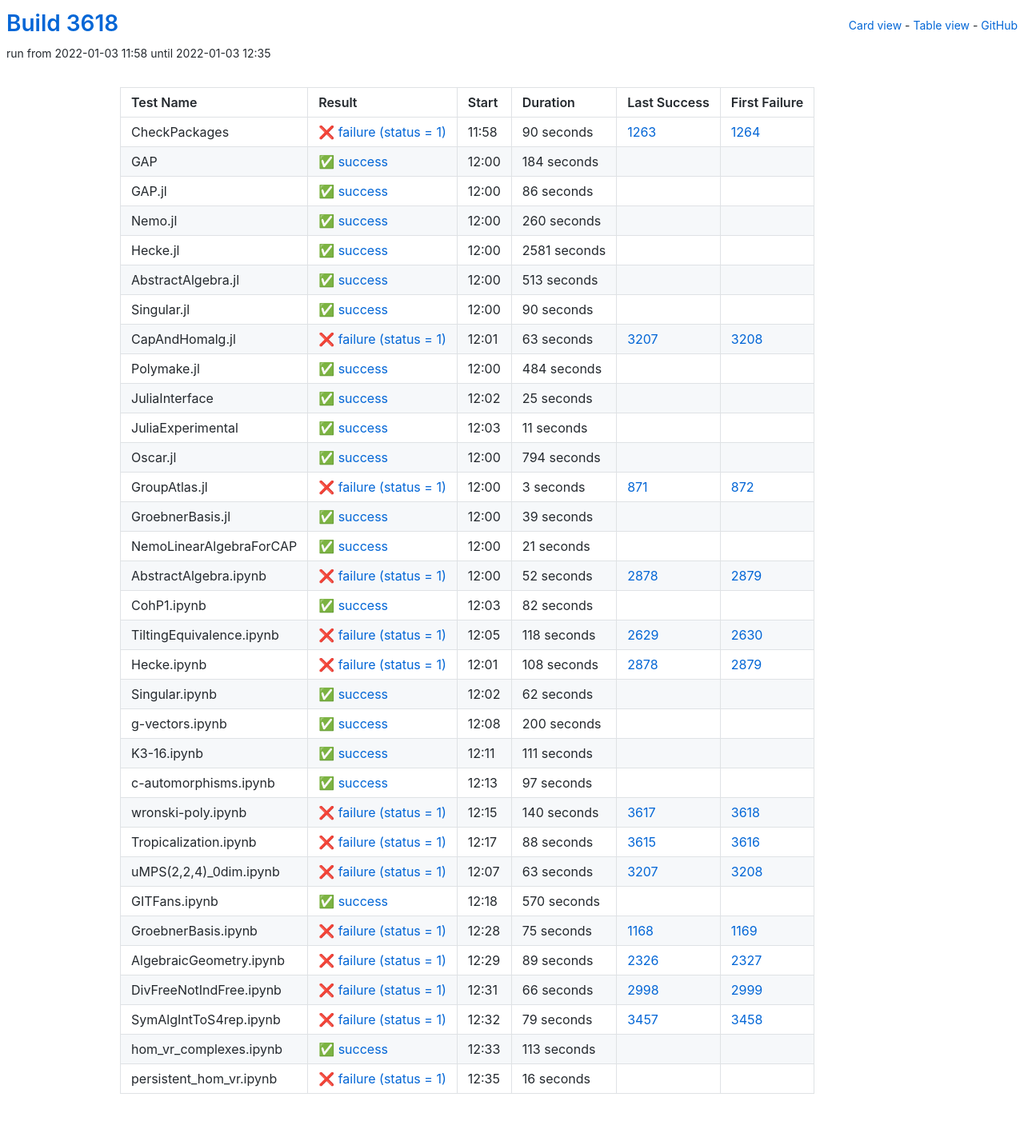
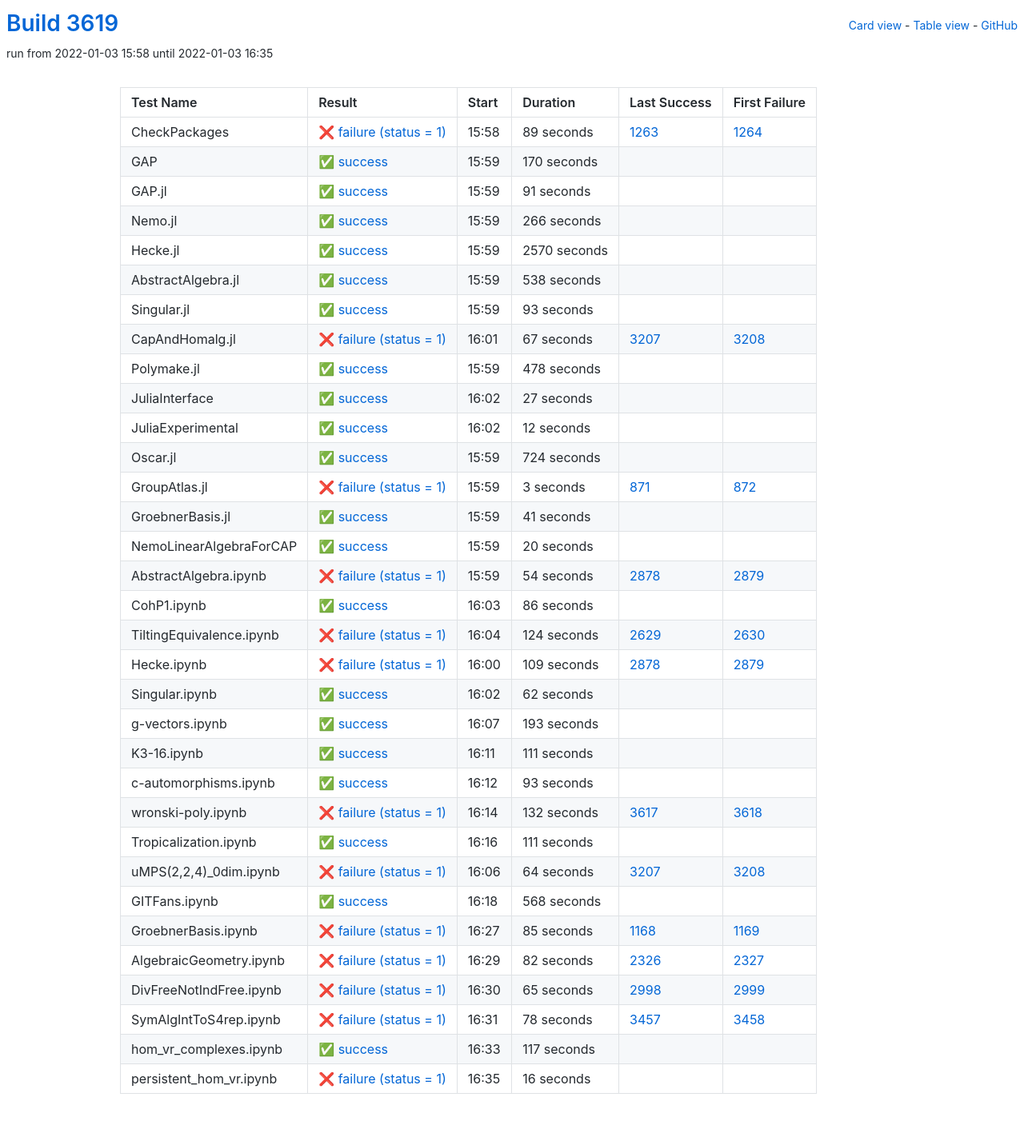
Before and after one commit to oscar-system/oscar-ci-status-stable, a Jekyll site: the page built from table.html, in a window 1280 px wide. Shown: the whole page at 80% size. Built offline with Jekyll 4.4.1, drawn with Linux system fonts in a browser that asks for light colours.

Commit message:
Build #3619

```diff
--- a/_data/ci.yml
+++ b/_data/ci.yml
@@ -1,6 +1,6 @@
 ---
-build: 3618
-build_url: https://oscarci.mathematik.uni-kl.de/job/oscar-stable/3618/
+build: 3619
+build_url: https://oscarci.mathematik.uni-kl.de/job/oscar-stable/3619/
 job: oscar-stable
 organization: oscar-system
 repo: oscar-ci-status-stable
@@ -8,152 +8,152 @@ repourl: https://github.com/oscar-system/oscar-ci-status-stable
 tests:
 - name: CheckPackages
   id: checkpackages
-  log: https://oscarci.mathematik.uni-kl.de/job/oscar-stable/3618/artifact/logs/build-3618/CheckPackages.log
-  start: 2022-01-03 11:58
+  log: https://oscarci.mathematik.uni-kl.de/job/oscar-stable/3619/artifact/logs/build-3619/CheckPackages.log
+  start: 2022-01-03 15:58
   success: false
   exitcode: 1
   status: failure
-  duration: 90
+  duration: 89
   last_success: 1263
   last_success_url: https://oscarci.mathematik.uni-kl.de/job/oscar-stable/1263/
   first_failure: 1264
   first_failure_url: https://oscarci.mathematik.uni-kl.de/job/oscar-stable/1264/
 - name: GAP
   id: gap
-  log: https://oscarci.mathematik.uni-kl.de/job/oscar-stable/3618/artifact/logs/build-3618/GAP.log
-  start: 2022-01-03 12:00
+  log: https://oscarci.mathematik.uni-kl.de/job/oscar-stable/3619/artifact/logs/build-3619/GAP.log
+  start: 2022-01-03 15:59
   success: true
   exitcode: 0
   status: success
-  duration: 184
+  duration: 170
   last_success: false
   last_success_url:
   first_failure: false
   first_failure_url:
 - name: GAP.jl
   id: gap-jl
-  log: https://oscarci.mathematik.uni-kl.de/job/oscar-stable/3618/artifact/logs/build-3618/GAP.jl.log
-  start: 2022-01-03 12:00
+  log: https://oscarci.mathematik.uni-kl.de/job/oscar-stable/3619/artifact/logs/build-3619/GAP.jl.log
+  start: 2022-01-03 15:59
   success: true
   exitcode: 0
   status: success
-  duration: 86
+  duration: 91
   last_success: false
   last_success_url:
   first_failure: false
   first_failure_url:
 - name: Nemo.jl
   id: nemo-jl
-  log: https://oscarci.mathematik.uni-kl.de/job/oscar-stable/3618/artifact/logs/build-3618/Nemo.jl.log
-  start: 2022-01-03 12:00
+  log: https://oscarci.mathematik.uni-kl.de/job/oscar-stable/3619/artifact/logs/build-3619/Nemo.jl.log
+  start: 2022-01-03 15:59
   success: true
   exitcode: 0
   status: success
-  duration: 260
+  duration: 266
   last_success: false
   last_success_url:
   first_failure: false
   first_failure_url:
 - name: Hecke.jl
   id: hecke-jl
-  log: https://oscarci.mathematik.uni-kl.de/job/oscar-stable/3618/artifact/logs/build-3618/Hecke.jl.log
-  start: 2022-01-03 12:00
+  log: https://oscarci.mathematik.uni-kl.de/job/oscar-stable/3619/artifact/logs/build-3619/Hecke.jl.log
+  start: 2022-01-03 15:59
   success: true
   exitcode: 0
   status: success
-  duration: 2581
+  duration: 2570
   last_success: false
   last_success_url:
   first_failure: false
   first_failure_url:
 - name: AbstractAlgebra.jl
   id: abstractalgebra-jl
-  log: https://oscarci.mathematik.uni-kl.de/job/oscar-stable/3618/artifact/logs/build-3618/AbstractAlgebra.jl.log
-  start: 2022-01-03 12:00
+  log: https://oscarci.mathematik.uni-kl.de/job/oscar-stable/3619/artifact/logs/build-3619/AbstractAlgebra.jl.log
+  start: 2022-01-03 15:59
   success: true
   exitcode: 0
   status: success
-  duration: 513
+  duration: 538
   last_success: false
   last_success_url:
   first_failure: false
   first_failure_url:
 - name: Singular.jl
   id: singular-jl
-  log: https://oscarci.mathematik.uni-kl.de/job/oscar-stable/3618/artifact/logs/build-3618/Singular.jl.log
-  start: 2022-01-03 12:00
+  log: https://oscarci.mathematik.uni-kl.de/job/oscar-stable/3619/artifact/logs/build-3619/Singular.jl.log
+  start: 2022-01-03 15:59
   success: true
   exitcode: 0
   status: success
-  duration: 90
+  duration: 93
   last_success: false
   last_success_url:
   first_failure: false
   first_failure_url:
 - name: CapAndHomalg.jl
   id: capandhomalg-jl
-  log: https://oscarci.mathematik.uni-kl.de/job/oscar-stable/3618/artifact/logs/build-3618/CapAndHomalg.jl.log
-  start: 2022-01-03 12:01
+  log: https://oscarci.mathematik.uni-kl.de/job/oscar-stable/3619/artifact/logs/build-3619/CapAndHomalg.jl.log
+  start: 2022-01-03 16:01
   success: false
   exitcode: 1
   status: failure
-  duration: 63
+  duration: 67
   last_success: 3207
   last_success_url: https://oscarci.mathematik.uni-kl.de/job/oscar-stable/3207/
   first_failure: 3208
   first_failure_url: https://oscarci.mathematik.uni-kl.de/job/oscar-stable/3208/
 - name: Polymake.jl
   id: polymake-jl
-  log: https://oscarci.mathematik.uni-kl.de/job/oscar-stable/3618/artifact/logs/build-3618/Polymake.jl.log
-  start: 2022-01-03 12:00
+  log: https://oscarci.mathematik.uni-kl.de/job/oscar-stable/3619/artifact/logs/build-3619/Polymake.jl.log
+  start: 2022-01-03 15:59
   success: true
   exitcode: 0
   status: success
-  duration: 484
+  duration: 478
   last_success: false
   last_success_url:
   first_failure: false
   first_failure_url:
 - name: JuliaInterface
   id: juliainterface
-  log: https://oscarci.mathematik.uni-kl.de/job/oscar-stable/3618/artifact/logs/build-3618/JuliaInterface.log
-  start: 2022-01-03 12:02
+  log: https://oscarci.mathematik.uni-kl.de/job/oscar-stable/3619/artifact/logs/build-3619/JuliaInterface.log
+  start: 2022-01-03 16:02
   success: true
   exitcode: 0
   status: success
-  duration: 25
+  duration: 27
   last_success: false
   last_success_url:
   first_failure: false
   first_failure_url:
 - name: JuliaExperimental
   id: juliaexperimental
-  log: https://oscarci.mathematik.uni-kl.de/job/oscar-stable/3618/artifact/logs/build-3618/JuliaExperimental.log
-  start: 2022-01-03 12:03
+  log: https://oscarci.mathematik.uni-kl.de/job/oscar-stable/3619/artifact/logs/build-3619/JuliaExperimental.log
+  start: 2022-01-03 16:02
   success: true
   exitcode: 0
   status: success
-  duration: 11
+  duration: 12
   last_success: false
   last_success_url:
   first_failure: false
   first_failure_url:
 - name: Oscar.jl
   id: oscar-jl
-  log: https://oscarci.mathematik.uni-kl.de/job/oscar-stable/3618/artifact/logs/build-3618/Oscar.jl.log
-  start: 2022-01-03 12:00
+  log: https://oscarci.mathematik.uni-kl.de/job/oscar-stable/3619/artifact/logs/build-3619/Oscar.jl.log
+  start: 2022-01-03 15:59
   success: true
   exitcode: 0
   status: success
-  duration: 794
+  duration: 724
   last_success: false
   last_success_url:
   first_failure: false
   first_failure_url:
 - name: GroupAtlas.jl
   id: groupatlas-jl
-  log: https://oscarci.mathematik.uni-kl.de/job/oscar-stable/3618/artifact/logs/build-3618/GroupAtlas.jl.log
-  start: 2022-01-03 12:00
+  log: https://oscarci.mathematik.uni-kl.de/job/oscar-stable/3619/artifact/logs/build-3619/GroupAtlas.jl.log
+  start: 2022-01-03 15:59
   success: false
   exitcode: 1
   status: failure
@@ -164,80 +164,80 @@ tests:
   first_failure_url: https://oscarci.mathematik.uni-kl.de/job/oscar-stable/872/
 - name: GroebnerBasis.jl
   id: groebnerbasis-jl
-  log: https://oscarci.mathematik.uni-kl.de/job/oscar-stable/3618/artifact/logs/build-3618/GroebnerBasis.jl.log
-  start: 2022-01-03 12:00
+  log: https://oscarci.mathematik.uni-kl.de/job/oscar-stable/3619/artifact/logs/build-3619/GroebnerBasis.jl.log
+  start: 2022-01-03 15:59
   success: true
   exitcode: 0
   status: success
-  duration: 39
+  duration: 41
   last_success: false
   last_success_url:
   first_failure: false
   first_failure_url:
 - name: NemoLinearAlgebraForCAP
   id: nemolinearalgebraforcap
-  log: https://oscarci.mathematik.uni-kl.de/job/oscar-stable/3618/artifact/logs/build-3618/NemoLinearAlgebraForCAP.log
-  start: 2022-01-03 12:00
+  log: https://oscarci.mathematik.uni-kl.de/job/oscar-stable/3619/artifact/logs/build-3619/NemoLinearAlgebraForCAP.log
+  start: 2022-01-03 15:59
   success: true
   exitcode: 0
   status: success
-  duration: 21
+  duration: 20
   last_success: false
   last_success_url:
   first_failure: false
   first_failure_url:
 - name: AbstractAlgebra.ipynb
   id: abstractalgebra-ipynb
-  log: https://oscarci.mathematik.uni-kl.de/job/oscar-stable/3618/artifact/logs/build-3618/AbstractAlgebra.ipynb.log
-  start: 2022-01-03 12:00
+  log: https://oscarci.mathematik.uni-kl.de/job/oscar-stable/3619/artifact/logs/build-3619/AbstractAlgebra.ipynb.log
+  start: 2022-01-03 15:59
   success: false
   exitcode: 1
   status: failure
-  duration: 52
+  duration: 54
   last_success: 2878
   last_success_url: https://oscarci.mathematik.uni-kl.de/job/oscar-stable/2878/
   first_failure: 2879
   first_failure_url: https://oscarci.mathematik.uni-kl.de/job/oscar-stable/2879/
 - name: CohP1.ipynb
   id: cohp1-ipynb
-  log: https://oscarci.mathematik.uni-kl.de/job/oscar-stable/3618/artifact/logs/build-3618/CohP1.ipynb.log
-  start: 2022-01-03 12:03
+  log: https://oscarci.mathematik.uni-kl.de/job/oscar-stable/3619/artifact/logs/build-3619/CohP1.ipynb.log
+  start: 2022-01-03 16:03
   success: true
   exitcode: 0
   status: success
-  duration: 82
+  duration: 86
   last_success: false
   last_success_url:
   first_failure: false
   first_failure_url:
 - name: TiltingEquivalence.ipynb
   id: tiltingequivalence-ipynb
-  log: https://oscarci.mathematik.uni-kl.de/job/oscar-stable/3618/artifact/logs/build-3618/TiltingEquivalence.ipynb.log
-  start: 2022-01-03 12:05
+  log: https://oscarci.mathematik.uni-kl.de/job/oscar-stable/3619/artifact/logs/build-3619/TiltingEquivalence.ipynb.log
+  start: 2022-01-03 16:04
   success: false
   exitcode: 1
   status: failure
-  duration: 118
+  duration: 124
   last_success: 2629
   last_success_url: https://oscarci.mathematik.uni-kl.de/job/oscar-stable/2629/
   first_failure: 2630
   first_failure_url: https://oscarci.mathematik.uni-kl.de/job/oscar-stable/2630/
 - name: Hecke.ipynb
   id: hecke-ipynb
-  log: https://oscarci.mathematik.uni-kl.de/job/oscar-stable/3618/artifact/logs/build-3618/Hecke.ipynb.log
-  start: 2022-01-03 12:01
+  log: https://oscarci.mathematik.uni-kl.de/job/oscar-stable/3619/artifact/logs/build-3619/Hecke.ipynb.log
+  start: 2022-01-03 16:00
   success: false
   exitcode: 1
   status: failure
-  duration: 108
+  duration: 109
   last_success: 2878
   last_success_url: https://oscarci.mathematik.uni-kl.de/job/oscar-stable/2878/
   first_failure: 2879
   first_failure_url: https://oscarci.mathematik.uni-kl.de/job/oscar-stable/2879/
 - name: Singular.ipynb
   id: singular-ipynb
-  log: https://oscarci.mathematik.uni-kl.de/job/oscar-stable/3618/artifact/logs/build-3618/Singular.ipynb.log
-  start: 2022-01-03 12:02
+  log: https://oscarci.mathematik.uni-kl.de/job/oscar-stable/3619/artifact/logs/build-3619/Singular.ipynb.log
+  start: 2022-01-03 16:02
   success: true
   exitcode: 0
   status: success
@@ -248,20 +248,20 @@ tests:
   first_failure_url:
 - name: g-vectors.ipynb
   id: g-vectors-ipynb
-  log: https://oscarci.mathematik.uni-kl.de/job/oscar-stable/3618/artifact/logs/build-3618/g-vectors.ipynb.log
-  start: 2022-01-03 12:08
+  log: https://oscarci.mathematik.uni-kl.de/job/oscar-stable/3619/artifact/logs/build-3619/g-vectors.ipynb.log
+  start: 2022-01-03 16:07
   success: true
   exitcode: 0
   status: success
-  duration: 200
+  duration: 193
   last_success: false
   last_success_url:
   first_failure: false
   first_failure_url:
 - name: K3-16.ipynb
   id: k3-16-ipynb
-  log: https://oscarci.mathematik.uni-kl.de/job/oscar-stable/3618/artifact/logs/build-3618/K3-16.ipynb.log
-  start: 2022-01-03 12:11
+  log: https://oscarci.mathematik.uni-kl.de/job/oscar-stable/3619/artifact/logs/build-3619/K3-16.ipynb.log
+  start: 2022-01-03 16:11
   success: true
   exitcode: 0
   status: success
@@ -272,128 +272,128 @@ tests:
   first_failure_url:
 - name: c-automorphisms.ipynb
   id: c-automorphisms-ipynb
-  log: https://oscarci.mathematik.uni-kl.de/job/oscar-stable/3618/artifact/logs/build-3618/c-automorphisms.ipynb.log
-  start: 2022-01-03 12:13
+  log: https://oscarci.mathematik.uni-kl.de/job/oscar-stable/3619/artifact/logs/build-3619/c-automorphisms.ipynb.log
+  start: 2022-01-03 16:12
   success: true
   exitcode: 0
   status: success
-  duration: 97
+  duration: 93
   last_success: false
   last_success_url:
   first_failure: false
   first_failure_url:
 - name: wronski-poly.ipynb
   id: wronski-poly-ipynb
-  log: https://oscarci.mathematik.uni-kl.de/job/oscar-stable/3618/artifact/logs/build-3618/wronski-poly.ipynb.log
-  start: 2022-01-03 12:15
+  log: https://oscarci.mathematik.uni-kl.de/job/oscar-stable/3619/artifact/logs/build-3619/wronski-poly.ipynb.log
+  start: 2022-01-03 16:14
   success: false
   exitcode: 1
   status: failure
-  duration: 140
+  duration: 132
   last_success: 3617
   last_success_url: https://oscarci.mathematik.uni-kl.de/job/oscar-stable/3617/
   first_failure: 3618
   first_failure_url: https://oscarci.mathematik.uni-kl.de/job/oscar-stable/3618/
 - name: Tropicalization.ipynb
   id: tropicalization-ipynb
-  log: https://oscarci.mathematik.uni-kl.de/job/oscar-stable/3618/artifact/logs/build-3618/Tropicalization.ipynb.log
-  start: 2022-01-03 12:17
+  log: https://oscarci.mathematik.uni-kl.de/job/oscar-stable/3619/artifact/logs/build-3619/Tropicalization.ipynb.log
+  start: 2022-01-03 16:16
+  success: true
+  exitcode: 0
+  status: success
+  duration: 111
+  last_success: false
+  last_success_url:
+  first_failure: false
+  first_failure_url:
+- name: uMPS(2,2,4)_0dim.ipynb
+  id: umps-2-2-4-0dim-ipynb
+  log: https://oscarci.mathematik.uni-kl.de/job/oscar-stable/3619/artifact/logs/build-3619/uMPS-2-2-4-_0dim.ipynb.log
+  start: 2022-01-03 16:06
   success: false
   exitcode: 1
   status: failure
-  duration: 88
-  last_success: 3615
-  last_success_url: https://oscarci.mathematik.uni-kl.de/job/oscar-stable/3615/
-  first_failure: 3616
-  first_failure_url: https://oscarci.mathematik.uni-kl.de/job/oscar-stable/3616/
-- name: uMPS(2,2,4)_0dim.ipynb
-  id: umps-2-2-4-0dim-ipynb
-  log: https://oscarci.mathematik.uni-kl.de/job/oscar-stable/3618/artifact/logs/build-3618/uMPS-2-2-4-_0dim.ipynb.log
-  start: 2022-01-03 12:07
-  success: false
-  exitcode: 1
-  status: failure
-  duration: 63
+  duration: 64
   last_success: 3207
   last_success_url: https://oscarci.mathematik.uni-kl.de/job/oscar-stable/3207/
   first_failure: 3208
   first_failure_url: https://oscarci.mathematik.uni-kl.de/job/oscar-stable/3208/
 - name: GITFans.ipynb
   id: gitfans-ipynb
-  log: https://oscarci.mathematik.uni-kl.de/job/oscar-stable/3618/artifact/logs/build-3618/GITFans.ipynb.log
-  start: 2022-01-03 12:18
+  log: https://oscarci.mathematik.uni-kl.de/job/oscar-stable/3619/artifact/logs/build-3619/GITFans.ipynb.log
+  start: 2022-01-03 16:18
   success: true
   exitcode: 0
   status: success
-  duration: 570
+  duration: 568
   last_success: false
   last_success_url:
   first_failure: false
   first_failure_url:
 - name: GroebnerBasis.ipynb
   id: groebnerbasis-ipynb
-  log: https://oscarci.mathematik.uni-kl.de/job/oscar-stable/3618/artifact/logs/build-3618/GroebnerBasis.ipynb.log
-  start: 2022-01-03 12:28
+  log: https://oscarci.mathematik.uni-kl.de/job/oscar-stable/3619/artifact/logs/build-3619/GroebnerBasis.ipynb.log
+  start: 2022-01-03 16:27
   success: false
   exitcode: 1
   status: failure
-  duration: 75
+  duration: 85
   last_success: 1168
   last_success_url: https://oscarci.mathematik.uni-kl.de/job/oscar-stable/1168/
   first_failure: 1169
   first_failure_url: https://oscarci.mathematik.uni-kl.de/job/oscar-stable/1169/
 - name: AlgebraicGeometry.ipynb
   id: algebraicgeometry-ipynb
-  log: https://oscarci.mathematik.uni-kl.de/job/oscar-stable/3618/artifact/logs/build-3618/AlgebraicGeometry.ipynb.log
-  start: 2022-01-03 12:29
+  log: https://oscarci.mathematik.uni-kl.de/job/oscar-stable/3619/artifact/logs/build-3619/AlgebraicGeometry.ipynb.log
+  start: 2022-01-03 16:29
   success: false
   exitcode: 1
   status: failure
-  duration: 89
+  duration: 82
   last_success: 2326
   last_success_url: https://oscarci.mathematik.uni-kl.de/job/oscar-stable/2326/
   first_failure: 2327
   first_failure_url: https://oscarci.mathematik.uni-kl.de/job/oscar-stable/2327/
 - name: DivFreeNotIndFree.ipynb
   id: divfreenotindfree-ipynb
-  log: https://oscarci.mathematik.uni-kl.de/job/oscar-stable/3618/artifact/logs/build-3618/DivFreeNotIndFree.ipynb.log
-  start: 2022-01-03 12:31
+  log: https://oscarci.mathematik.uni-kl.de/job/oscar-stable/3619/artifact/logs/build-3619/DivFreeNotIndFree.ipynb.log
+  start: 2022-01-03 16:30
   success: false
   exitcode: 1
   status: failure
-  duration: 66
+  duration: 65
   last_success: 2998
   last_success_url: https://oscarci.mathematik.uni-kl.de/job/oscar-stable/2998/
   first_failure: 2999
   first_failure_url: https://oscarci.mathematik.uni-kl.de/job/oscar-stable/2999/
 - name: SymAlgIntToS4rep.ipynb
   id: symalginttos4rep-ipynb
-  log: https://oscarci.mathematik.uni-kl.de/job/oscar-stable/3618/artifact/logs/build-3618/SymAlgIntToS4rep.ipynb.log
-  start: 2022-01-03 12:32
+  log: https://oscarci.mathematik.uni-kl.de/job/oscar-stable/3619/artifact/logs/build-3619/SymAlgIntToS4rep.ipynb.log
+  start: 2022-01-03 16:31
   success: false
   exitcode: 1
   status: failure
-  duration: 79
+  duration: 78
   last_success: 3457
   last_success_url: https://oscarci.mathematik.uni-kl.de/job/oscar-stable/3457/
   first_failure: 3458
   first_failure_url: https://oscarci.mathematik.uni-kl.de/job/oscar-stable/3458/
 - name: hom_vr_complexes.ipynb
   id: hom-vr-complexes-ipynb
-  log: https://oscarci.mathematik.uni-kl.de/job/oscar-stable/3618/artifact/logs/build-3618/hom_vr_complexes.ipynb.log
-  start: 2022-01-03 12:33
+  log: https://oscarci.mathematik.uni-kl.de/job/oscar-stable/3619/artifact/logs/build-3619/hom_vr_complexes.ipynb.log
+  start: 2022-01-03 16:33
   success: true
   exitcode: 0
   status: success
-  duration: 113
+  duration: 117
   last_success: false
   last_success_url:
   first_failure: false
   first_failure_url:
 - name: persistent_hom_vr.ipynb
   id: persistent-hom-vr-ipynb
-  log: https://oscarci.mathematik.uni-kl.de/job/oscar-stable/3618/artifact/logs/build-3618/persistent_hom_vr.ipynb.log
-  start: 2022-01-03 12:35
+  log: https://oscarci.mathematik.uni-kl.de/job/oscar-stable/3619/artifact/logs/build-3619/persistent_hom_vr.ipynb.log
+  start: 2022-01-03 16:35
   success: false
   exitcode: 1
   status: failure
```
Also changed, not shown: README.md.
